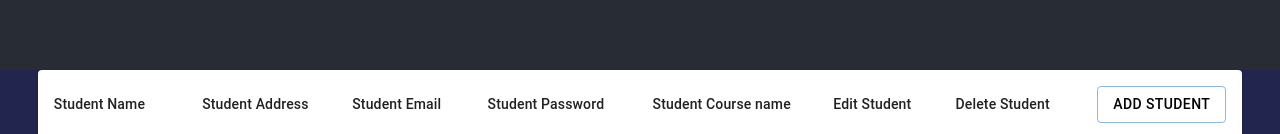
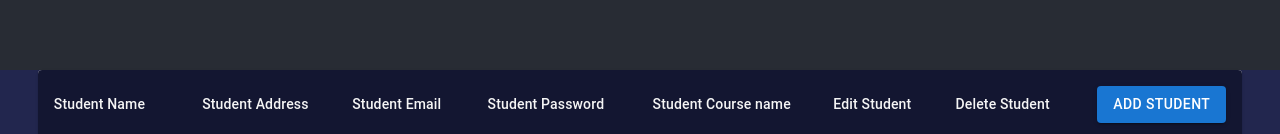
Before and after one commit to DeonVosloo/springboot-java-project, a React (Create React App) app in the folder app/: page / in a window 1280 px wide. Shown: the part 794-928 px from the top of the page. Built offline with nearby package versions, Linux system fonts and the light colour scheme; no server answers.

Commit message:
Improved how the table displaying student data looks

```diff
--- a/app/src/components/Students/StudentsTable.jsx
+++ b/app/src/components/Students/StudentsTable.jsx
@@ -36,19 +36,19 @@ export default function StudentsTable() {
 
 
   return (
-    <TableContainer component={Paper} sx={{display: 'flex', justifyContent: 'center', bgcolor: ""}}>
+    <TableContainer component={Paper} sx={{display: 'flex', justifyContent: 'center'}}>
       <Table sx={{ minWidth: 650 }} aria-label="simple table">
-        <TableHead>
-          <TableRow>
-            <TableCell>Student Name</TableCell>
-            <TableCell align="right">Student Address</TableCell>
-            <TableCell align="right">Student Email</TableCell>
-            <TableCell align="right">Student Password</TableCell>
-            <TableCell align="right">Student Course name</TableCell>
-            <TableCell align="right">Edit Student</TableCell>
-            <TableCell align="right">Delete Student</TableCell>
-            <TableCell align="right"><Button variant="outlined">
-                <Typography variant="p" color="initial">ADD STUDENT</Typography>
+        <TableHead >
+          <TableRow >
+            <TableCell sx={{color: "whitesmoke", bgcolor: "#131631"}}>Student Name</TableCell>
+            <TableCell sx={{color: "whitesmoke", bgcolor: "#131631"}} align="right">Student Address</TableCell>
+            <TableCell sx={{color: "whitesmoke", bgcolor: "#131631"}} align="right">Student Email</TableCell>
+            <TableCell sx={{color: "whitesmoke", bgcolor: "#131631"}} align="right">Student Password</TableCell>
+            <TableCell sx={{color: "whitesmoke", bgcolor: "#131631"}} align="right">Student Course name</TableCell>
+            <TableCell sx={{color: "whitesmoke", bgcolor: "#131631"}} align="right">Edit Student</TableCell>
+            <TableCell sx={{color: "whitesmoke", bgcolor: "#131631"}} align="right">Delete Student</TableCell>
+            <TableCell sx={{color: "whitesmoke", bgcolor: "#131631"}} align="right"><Button variant="contained" sx={{bgcolor: "#4566ad #334b80", ':hover:': {bgcolor: "#334b80"}}}>
+                <Typography variant="p" color="white">ADD STUDENT</Typography>
               </Button></TableCell>
           </TableRow>
         </TableHead>
@@ -65,10 +65,10 @@ export default function StudentsTable() {
               <TableCell align="right">{student.email}</TableCell>
               <TableCell align="right">{student.password}</TableCell>
               <TableCell align="right">{student.courseName}</TableCell>
-              <TableCell align="right"><Button variant="outlined">
+              <TableCell align="right"><Button variant="contained" sx={{bgcolor: " #02f071", ':hover': {bgcolor: '#02b555'},}}>
                 <Typography variant="p" color="initial">EDIT</Typography>
               </Button></TableCell>
-              <TableCell align="right"><Button variant="outlined">
+              <TableCell align="right"><Button variant="contained" sx={{bgcolor: "#fc3d3d", ':hover': {bgcolor: '#bf3030'}}}>
                 <Typography variant="p" color="initial">DELETE</Typography>
               </Button></TableCell>
             </TableRow>
```
